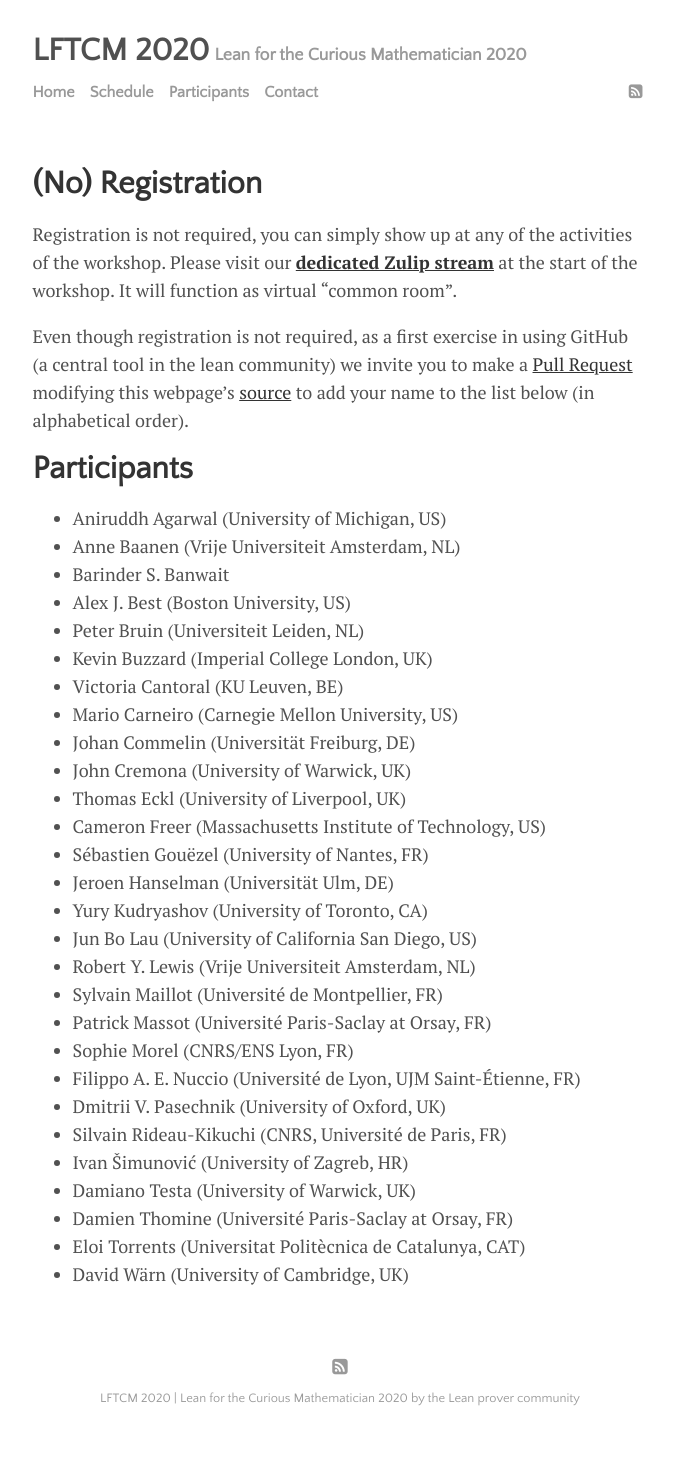
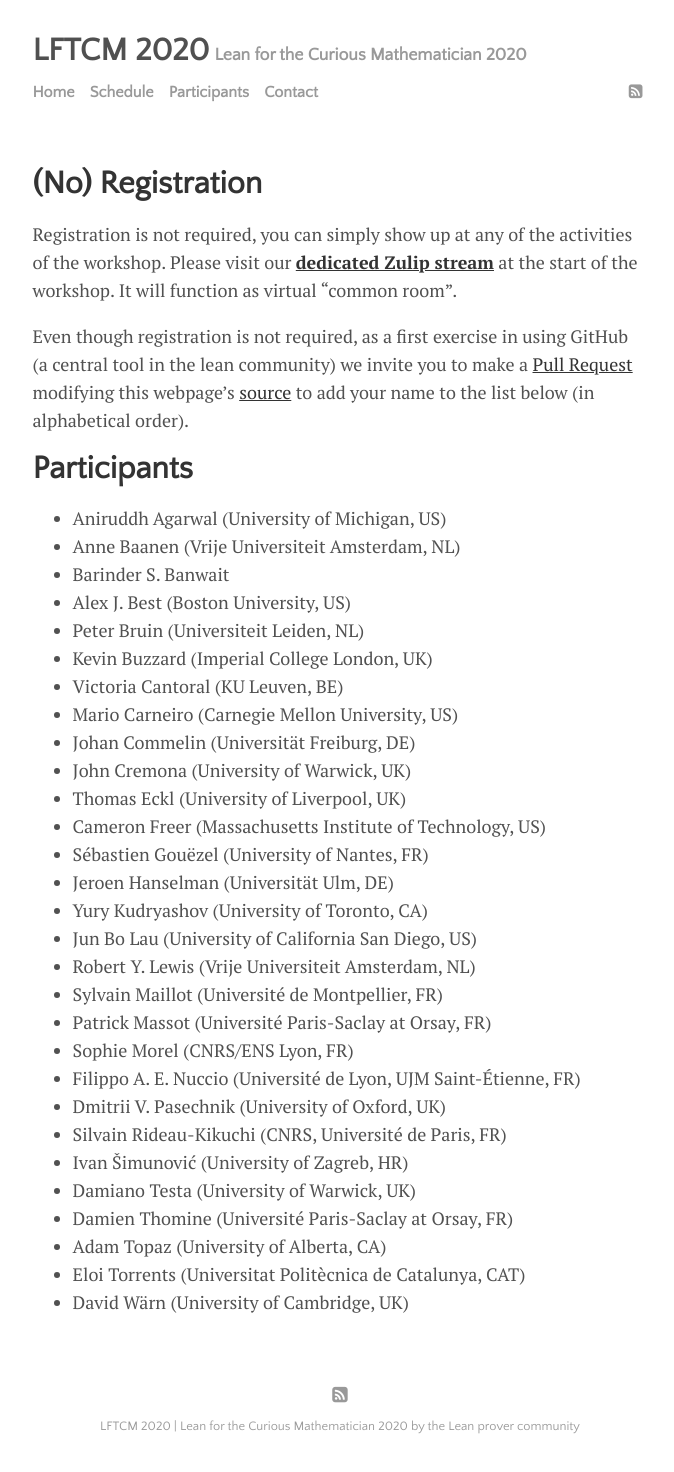
Before and after one commit to leanprover-community/lftcm2020, a Jekyll site: the page built from participants.md, in a window 1280 px wide. Shown: the whole page, without its empty margins (300-974 px from the left). Built offline with Jekyll 4.4.1, drawn with Linux system fonts in a browser that asks for light colours; before the commit the page ends 1444 px from its top, so only the background shows below that.

Commit message:
Update participants.md

```diff
--- a/participants.md
+++ b/participants.md
@@ -50,5 +50,6 @@ to add your name to the list below (in alphabetical order).
 * Ivan Šimunović (University of Zagreb, HR)
 * Damiano Testa (University of Warwick, UK)
 * Damien Thomine (Université Paris-Saclay at Orsay, FR)
+* Adam Topaz (University of Alberta, CA)
 * Eloi Torrents (Universitat Politècnica de Catalunya, CAT)
 * David Wärn (University of Cambridge, UK)
```
